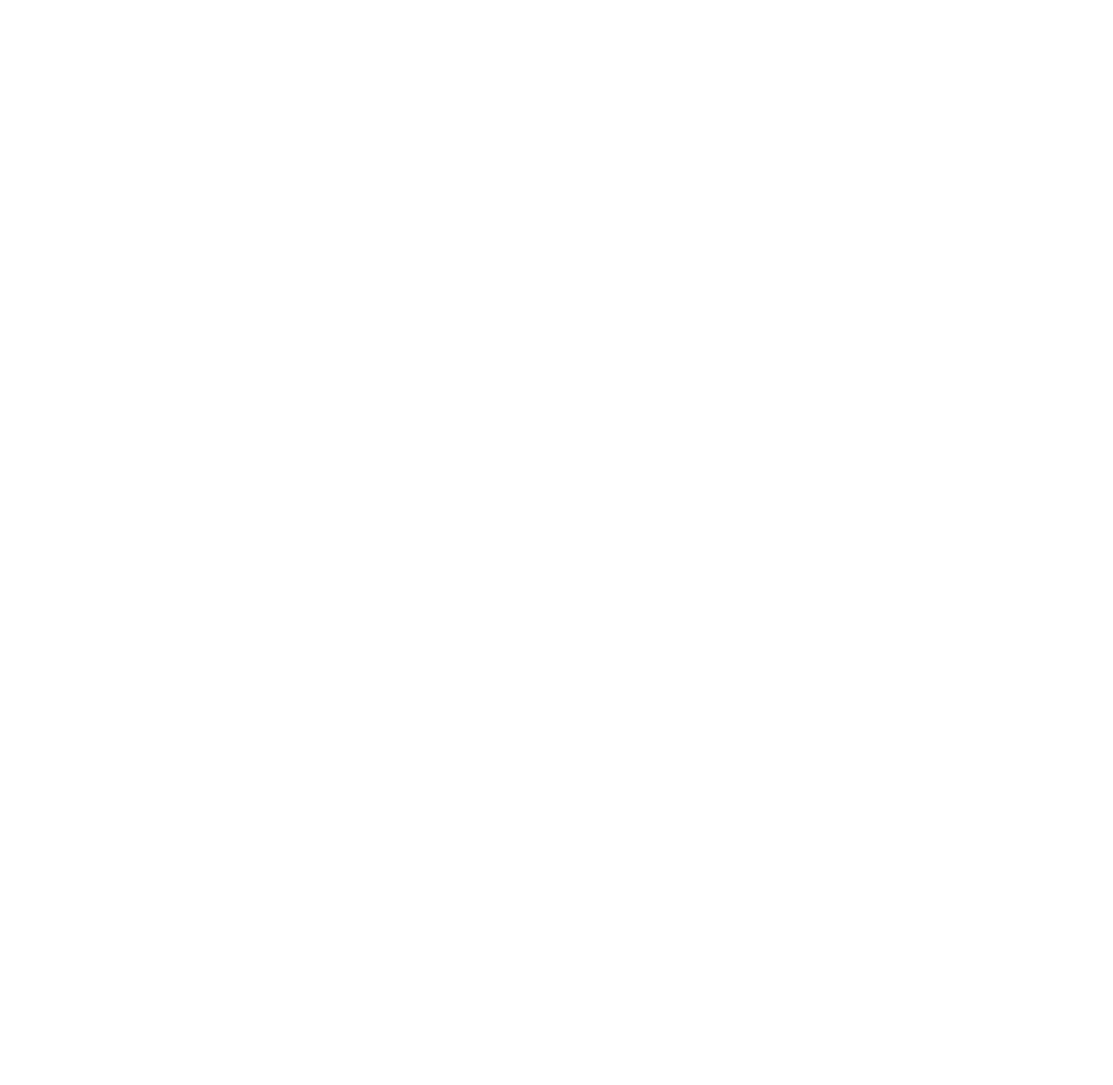
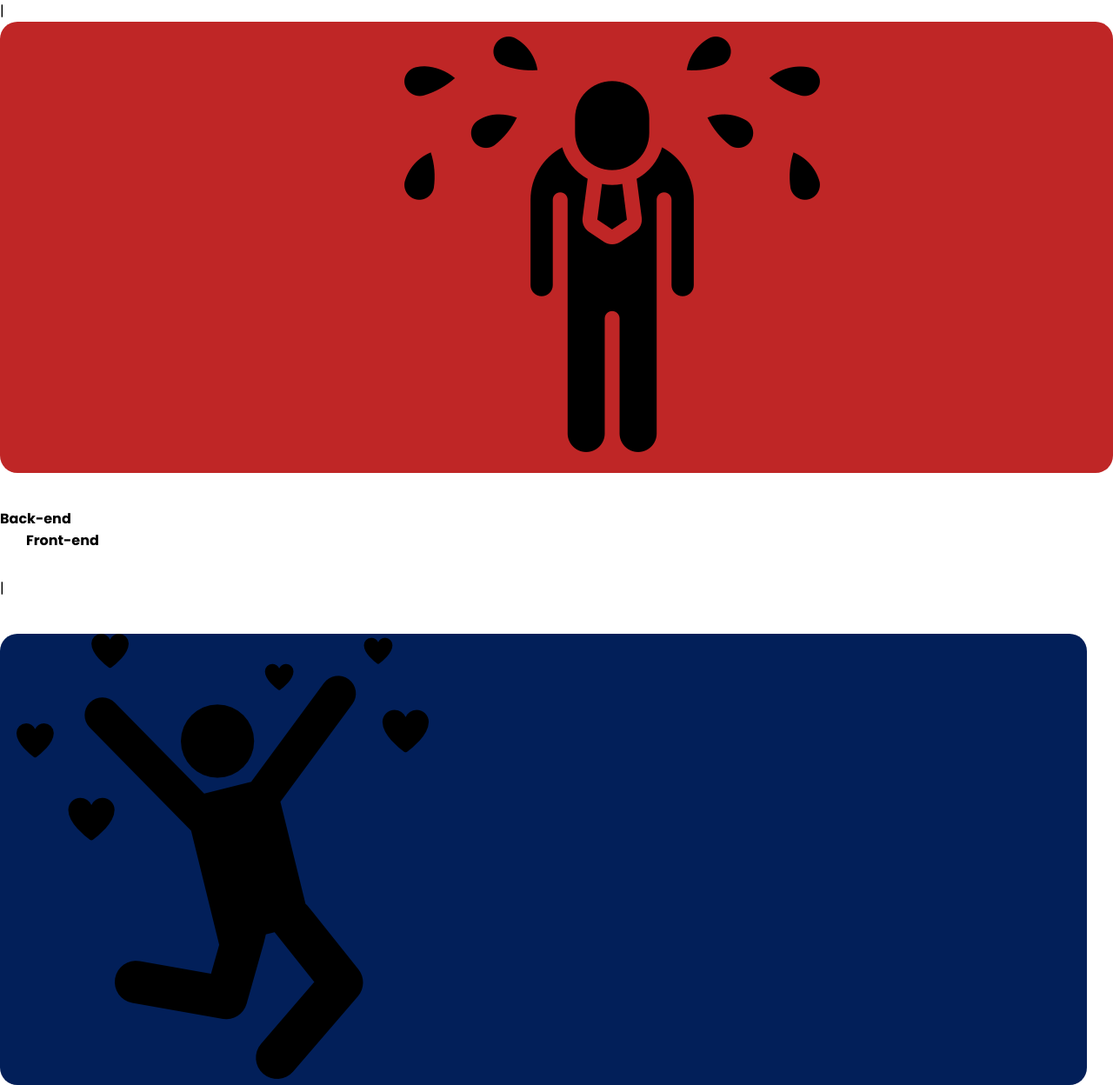
Before and after one commit to Maua-Dev/dev_in_the_dark_lucas_crapino, a plain HTML site: page segunda-bateria/index.html in a window 1280 px wide. Shown: the whole page at 87% size. Before the commit the page ends 800 px from the top, so only its background shows below. Drawn offline with Linux system fonts and the light colour scheme.

Commit message:
cuuuuuuuuuuuuuu

```diff
--- a/segunda-bateria/index.html
+++ b/segunda-bateria/index.html
@@ -1,5 +1,6 @@
 <!DOCTYPE html>
 <html lang="pt-br">
+
 <head>
   <meta charset="UTF-8" />
   <meta name="viewport" content="width=device-width, initial-scale=1.0" />
@@ -8,12 +9,20 @@
   <link rel="preconnect" href="https://fonts.gstatic.com" crossorigin />
   <link
     href="https://fonts.googleapis.com/css2?family=Poppins:ital,wght@0,100;0,200;0,300;0,400;0,500;0,600;0,700;0,800;0,900;1,100;1,200;1,300;1,400;1,500;1,600;1,700;1,800;1,900&display=swap"
-      rel="stylesheet"
-    />
+    rel="stylesheet" />
   <title>Dev in The Dark</title>
 </head>
 
 <body>
   <!--Escreva a partir daqui-->
+  |<div class="front">
+    <img src="/assets/choro.png" alt="Back-end">
+  </div>
+  <p class="texto1"> <strong>Back-end</strong></p>
+  <p class="texto2"><strong>Front-end</strong></p>
+  |<div class="back">
+    <img src="/assets/apaixonado.png" alt="Front-end">
+  </div>
 </body>
+
 </html>
--- a/segunda-bateria/styles.css
+++ b/segunda-bateria/styles.css
@@ -12,3 +12,29 @@
   --red: #bf2626;
   --blue: #021f59;
 }
+
+.front{
+  background-color: var(--red);
+  padding-left: 35%;
+  border-radius: 20px;
+  border-width: 20px;
+  margin-bottom: 40px;
+}
+
+.texto1{
+  margin-top: 30px;
+  margin-right: 40px;
+}
+
+.back{
+  background-color: var(--blue);
+  margin-right: 30px;
+  margin-top: 40px;
+  border-radius: 20px;
+  border-width: 20px;
+}
+
+.texto2{
+  margin-bottom: 30px;
+  margin-left: 30px;
+}
```
Lines whose indentation alone changed are shown as unchanged.
